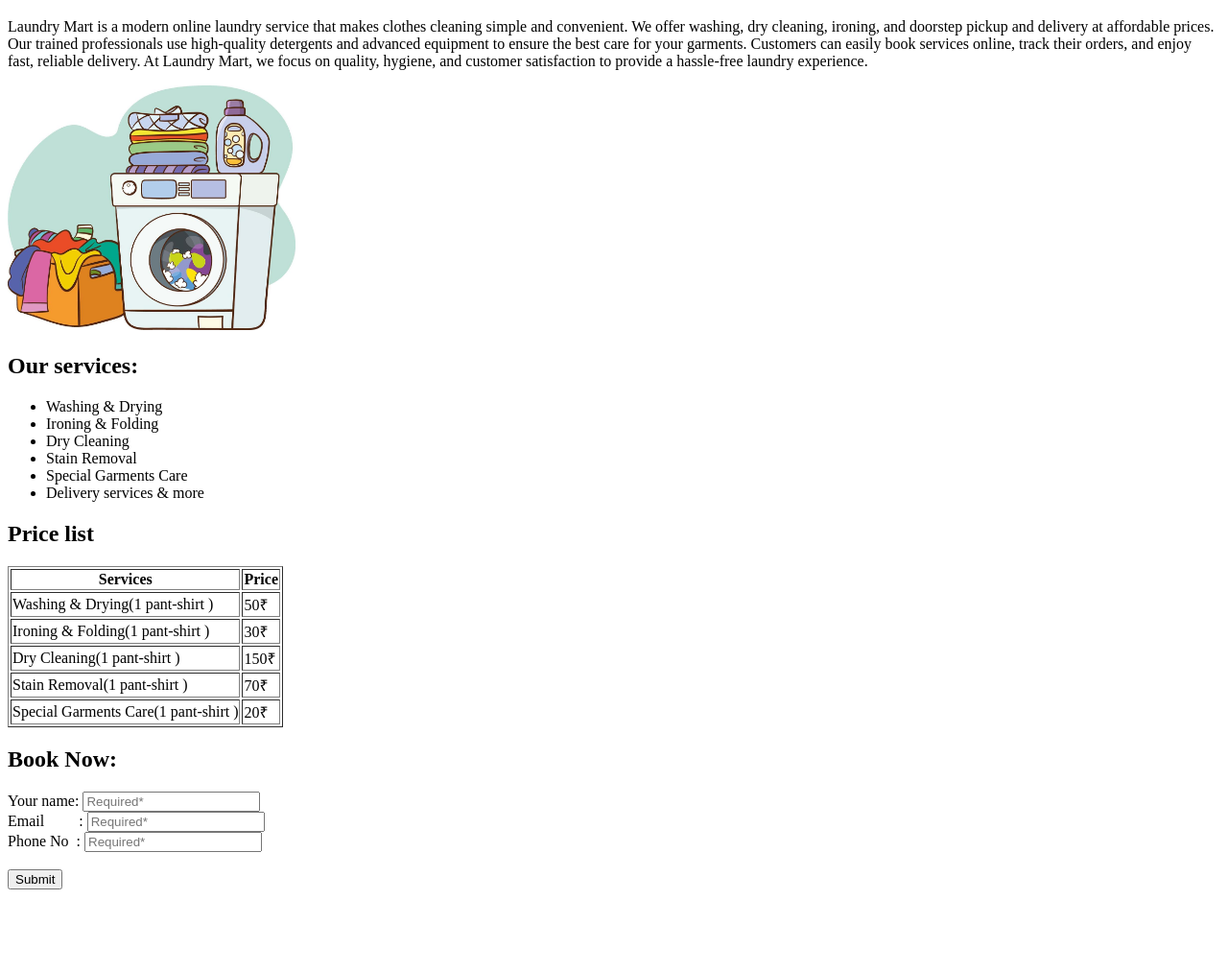
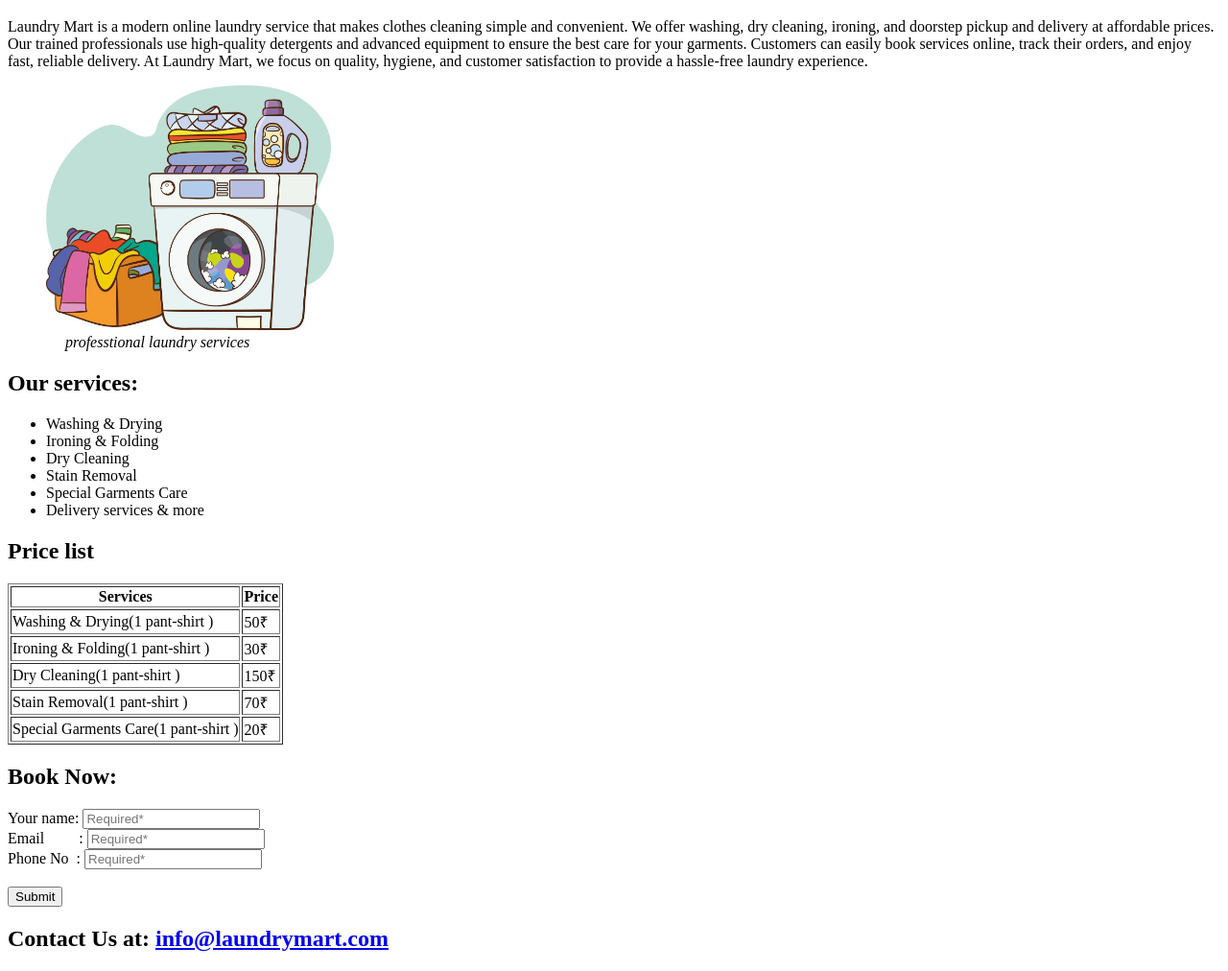
Before and after one commit to mayank9334/laundry-wallah, a plain HTML site: page Laundry_wallah.html in a window 1280 px wide. Shown: the part 61-1073 px from the top of the page at 96% size. Before the commit the page ends 996 px from the top, so only its background shows below. Drawn offline with Linux system fonts and the light colour scheme.

Commit message:
update Laundry_wallah.html

```diff
--- a/Laundry_wallah.html
+++ b/Laundry_wallah.html
@@ -11,10 +11,19 @@
   <h1>Welcome to laundry wallah/laundry mart</h1>
   </header>
 
-  <p>Laundry Mart is a modern online laundry service that makes clothes cleaning simple and convenient. We offer washing, dry cleaning, ironing, and doorstep pickup and delivery at affordable prices. Our trained professionals use high-quality detergents and advanced equipment to ensure the best care for your garments. Customers can easily book services online, track their orders, and enjoy fast, reliable delivery. At Laundry Mart, we focus on quality, hygiene, and customer satisfaction to provide a hassle-free laundry experience.</p>
+  <main>
 
+  <section>
+  <p>Laundry Mart is a modern online laundry service that makes clothes cleaning simple and convenient. We offer washing, dry cleaning, ironing, and doorstep pickup and delivery at affordable prices. Our trained professionals use high-quality detergents and advanced equipment to ensure the best care for your garments. Customers can easily book services online, track their orders, and enjoy fast, reliable delivery. At Laundry Mart, we focus on quality, hygiene, and customer satisfaction to provide a hassle-free laundry experience.</p> </section>
+
+  <section>
+     <figure>
   <img src="laundry-machine-with-washing-clothing-and-linen-illustration-flat-cartoon-style-washer-with-baskets-of-linen-and-detergent-concept-of-domestic-housework-service-clipart-vector.jpg" alt="laundry wallah pic" width="300">
+  <figcaption> <i>&emsp; professtional laundry services</i> </figcaption>
+  </figure>
+  </section>
 
+  <section>
   <h2>Our services:</h2>
   <ul>
     <li>Washing & Drying</li>
@@ -24,14 +33,20 @@
     <li>Special Garments Care</li>
     <li>Delivery services & more</li>
   </ul>
+  </section>
 
+  <section>
   <h2>Price list</h2>
+
   <table border >
+    <thead>
     <tr>
       <th>Services</th>
       <th>Price</th>
     </tr>
+   </thead>
 
+   <tbody>
     <tr>
       <td>Washing & Drying(1 pant-shirt )</td>
       <td>50₹</td>
@@ -52,8 +67,11 @@
       <td>Special Garments Care(1 pant-shirt )</td>
       <td>20₹</td>
     </tr>
+    </tbody>
   </table>
+  </section>
 
+  <section>
   <h2>Book Now:</h2>
 <form action="">
   <label for="user_name">Your name:</label>
@@ -63,10 +81,19 @@
   <input type="email" id="useremail" placeholder="Required*" required="true">
   <br>
   <label for="userphone">Phone No &nbsp;:</label>
-  <input type="Numeric" id="userphone" maxlength="10" required placeholder="Required*" >
+  <input type="text" id="userphone" maxlength="10" required="true" pattern="[0-9]{10}" inputmode="numeric" placeholder="Required*" >
   <br><br>
   <input type="submit">
 
 </form>
+</section>
+</main>
+<footer>
+  <section>
+<h2>Contact Us at:
+   <a href="mailto:info@laundrymart.com">info@laundrymart.com</a>
+</h2>
+</section>
+</footer>
 </body>
 </html>
```
